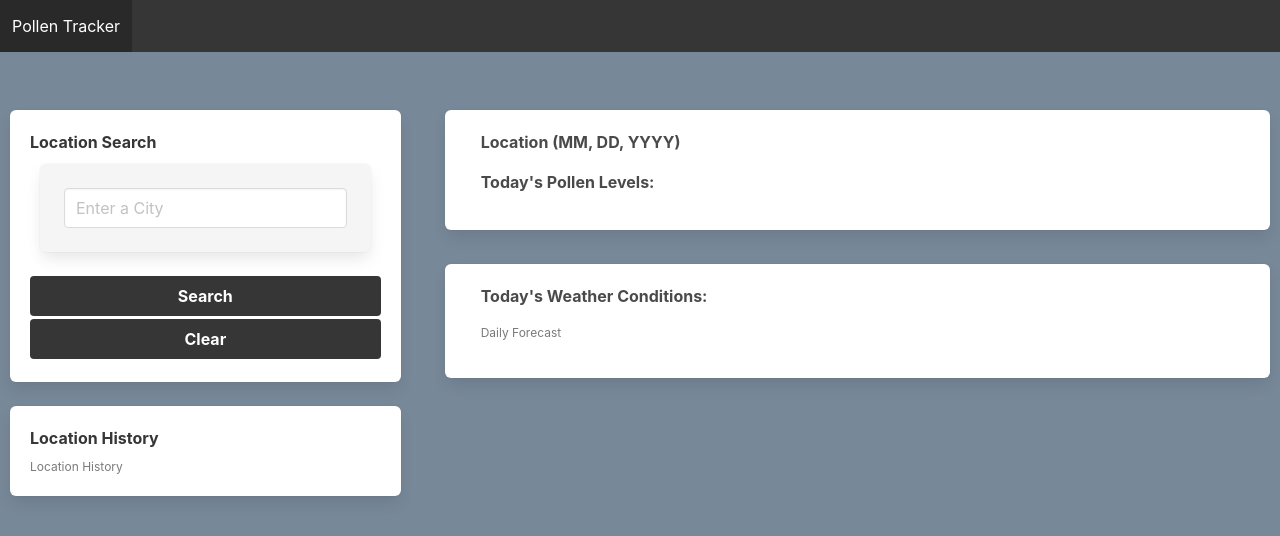
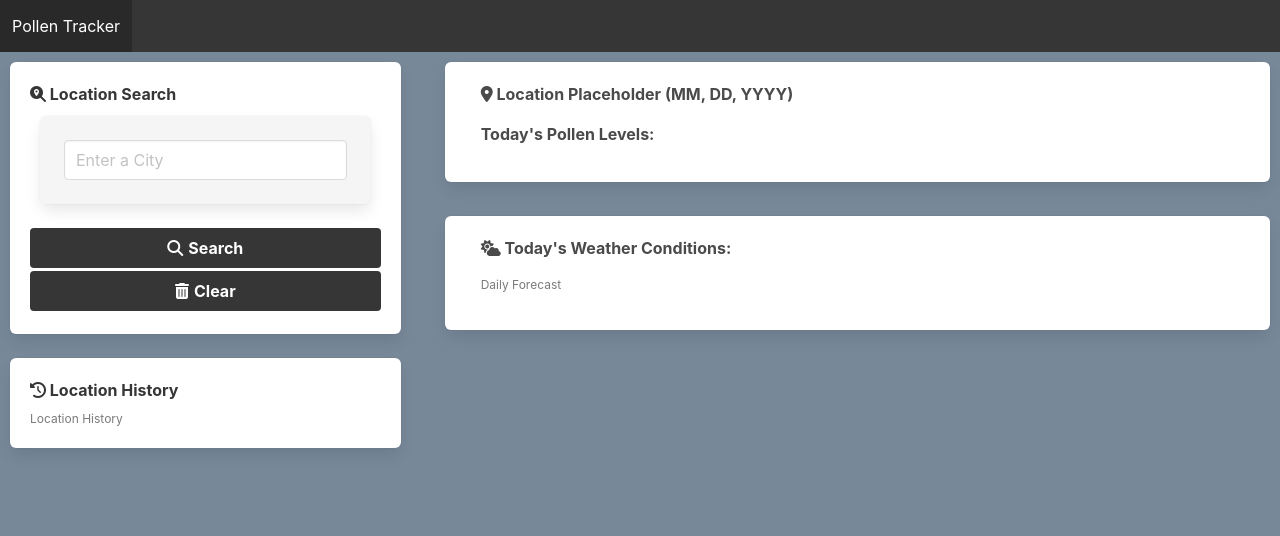
Before and after one commit to jessica-calderon/group-project, a plain HTML site: page index.html in a window 1280 px wide. Drawn offline with nearby package versions, Linux system fonts and the light colour scheme.

Commit message:
add font awesome icons

```diff
--- a/assets/styles/style.css
+++ b/assets/styles/style.css
@@ -15,6 +15,9 @@ body {
 
 .box {
     margin: 10px;
+}
+.fa-style {
+    margin-right: 5px;
 }
 /* pollen tracker heading */
 .header {
--- a/index.html
+++ b/index.html
@@ -1,56 +1,53 @@
 <!DOCTYPE html>
 <html lang="en">
 <head>
-    <!-- still need to add the api's such as maybe tailwind and bootstrap -->
     <meta charset="UTF-8">
     <meta http-equiv="X-UA-Compatible" content="IE=edge">
     <meta name="viewport" content="width=device-width, initial-scale=1.0">
-    <title>Pollen Tracker</title>
+    <!-- links to stylesheet, bulma css, font awesome -->
     <link rel="stylesheet" href="assets/styles/style.css">
     <link rel="stylesheet" href="https://cdn.jsdelivr.net/npm/bulma@0.9.4/css/bulma.min.css">
-
+    <link rel="stylesheet" href="https://cdnjs.cloudflare.com/ajax/libs/font-awesome/6.1.1/css/all.min.css" integrity="sha512-KfkfwYDsLkIlwQp6LFnl8zNdLGxu9YAA1QvwINks4PhcElQSvqcyVLLD9aMhXd13uQjoXtEKNosOWaZqXgel0g==" crossorigin="anonymous" referrerpolicy="no-referrer" />
+    <title>Pollen Tracker</title>
 </head>
 
 <body>
     <!-- Navbar start  -->
-    <nav class="navbar is-dark" role="navigation" aria-label="main navigation">
+    <nav class="navbar is-dark is-active" role="navigation" aria-label="main navigation">
         <div class="navbar-start">
           <a class="navbar-item" href="#">Pollen Tracker</a>
         </div>
         </div>
       </nav>
       <!-- location search form -->
-    <div class="columns">
-        <div class="column is-4">
-            <p class="mt-5 mb-5 has-text-centered"></p>
-        </div>
-    </div>
-    <div class="columns">
-        <div class="field is-grouped">
-            <div class="control"></div>
-        </div>
-    </div>
+
     <div class="columns">
         <div class="column is-4">
             <div class="box">
-                <article class="media">
-                    <figure class="media-left"></figure>
-                </article><label class="label">Location Search</label>
+            <label class="label">
+                <i class="fa-solid fa-magnifying-glass-location"></i>
+                Location Search </label>
                 <div class="box has-background-light has-text-centered">
+
                     <form type="form" action="#" data-netlify="" class="form p-1">
                         <div class="field">
                             <div class="control"><input type="text" name="city" placeholder="Enter a City" class="input" /></div>
                         </div>
                     </form>
                 </div>
-                <button class="btn-style button is-dark has-text-weight-bold py-2 is-fullwidth">Search</button>
-                <button class="btn-style button is-dark has-text-weight-bold py-2 is-fullwidth">Clear</button>
+                <button class="btn-style button is-dark has-text-weight-bold py-2 is-fullwidth"><i class="fa-style fa-solid fa-magnifying-glass"></i>
+                    Search</button>
+                <button class="btn-style button is-dark has-text-weight-bold py-2 is-fullwidth">
+                    <i class="fa-style fa-solid fa-trash-can"></i>
+                    Clear</button>
             </div>
             <!-- Location history div -->
             <div class="box">
                 <article class="media">
                     <figure class="media-left"></figure>
-                </article><label class="label">Location History</label>
+                </article><label class="label">
+                    <i class="fa-solid fa-clock-rotate-left"></i>
+                    Location History</label>
                 <p class="has-text-dark is-size-7 has-text-grey">Location History</p>
             </div>
             <div class="columns"></div>
@@ -62,7 +59,9 @@
                     <figure class="media-left"></figure>
                     <div class="media-content">
                         <div class="content">
-                            <p class="has-text-weight-bold">Location (MM, DD, YYYY)</p>
+                            <p class="has-text-weight-bold">
+                                <i class="fa-solid fa-location-dot"></i>
+                                Location Placeholder (MM, DD, YYYY)</p>
                             <p class="has-text-weight-bold">Today's Pollen Levels:</p>
                             <p class="is-size-6"></p>
                             <div><small></small></div>
@@ -79,8 +78,12 @@
                             <figure class="media-left"></figure>
                             <div class="media-content">
                                 <div class="content">
-                                    <p class="has-text-weight-bold">Today's Weather Conditions:</p>
-                                    <p class="has-text-dark is-size-7 has-text-grey">Daily Forecast</p>
+                                    <p class="has-text-weight-bold">
+                                        <i class="fa-solid fa-cloud-sun"></i>
+                                        Today's Weather Conditions:
+                                    </p>
+                                    <p class="has-text-dark is-size-7 has-text-grey">
+                                        Daily Forecast</p>
                                     <p class="is-size-6"></p>
                                     <div><small></small></div>
                                     <div class="mt-2 mb-2"><small> </small></div>
@@ -92,8 +95,7 @@
             </div>
         </div>
     </div>
-    <div class="columns"></div>
-    <div class="columns"></div>
+
 
 <script src="https://code.jquery.com/jquery-3.3.1.slim.min.js" integrity="sha384-q8i/X+965DzO0rT7abK41JStQIAqVgRVzpbzo5smXKp4YfRvH+8abtTE1Pi6jizo" crossorigin="anonymous"></script>
 <script src="./assets/scripts/script.js"></script>
```
